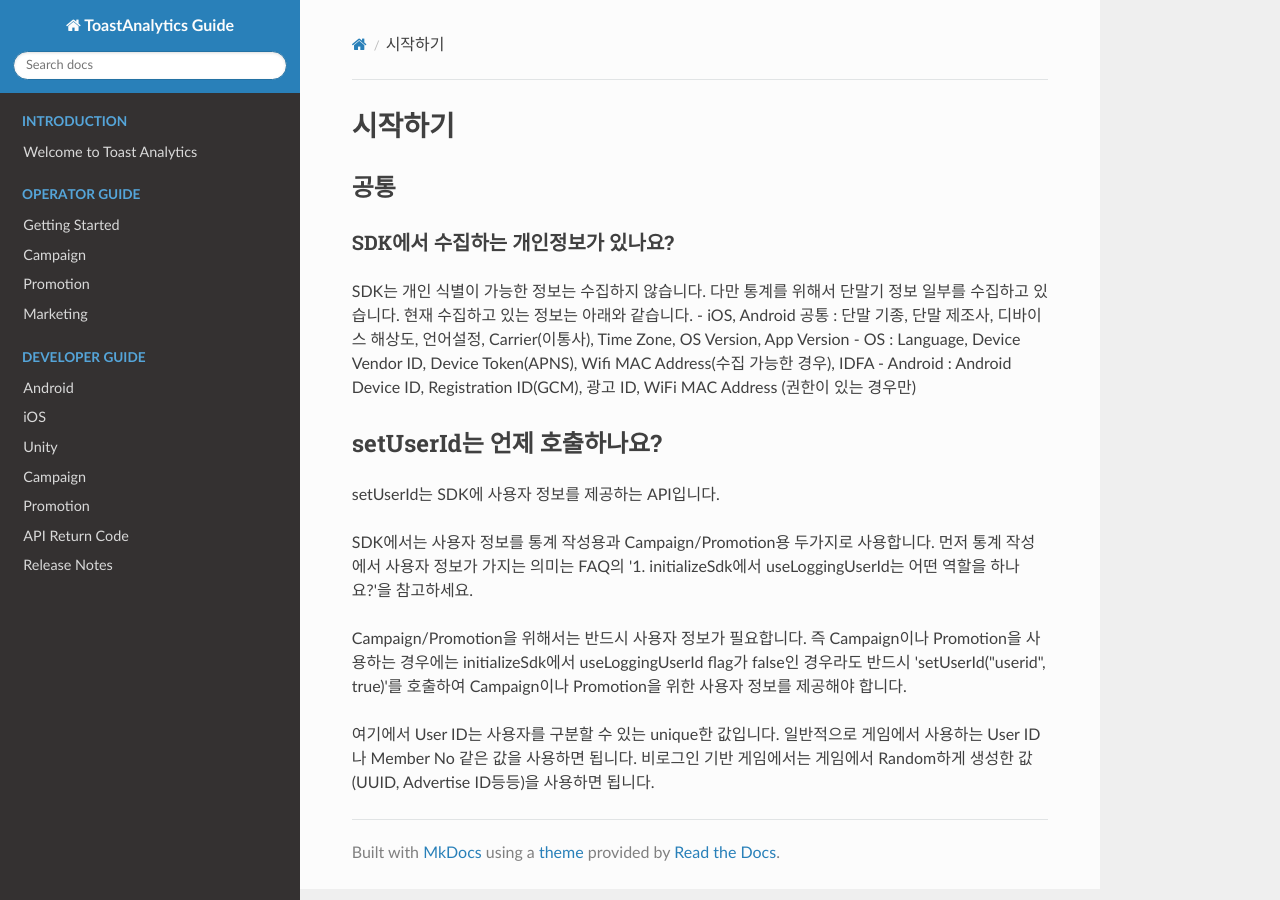
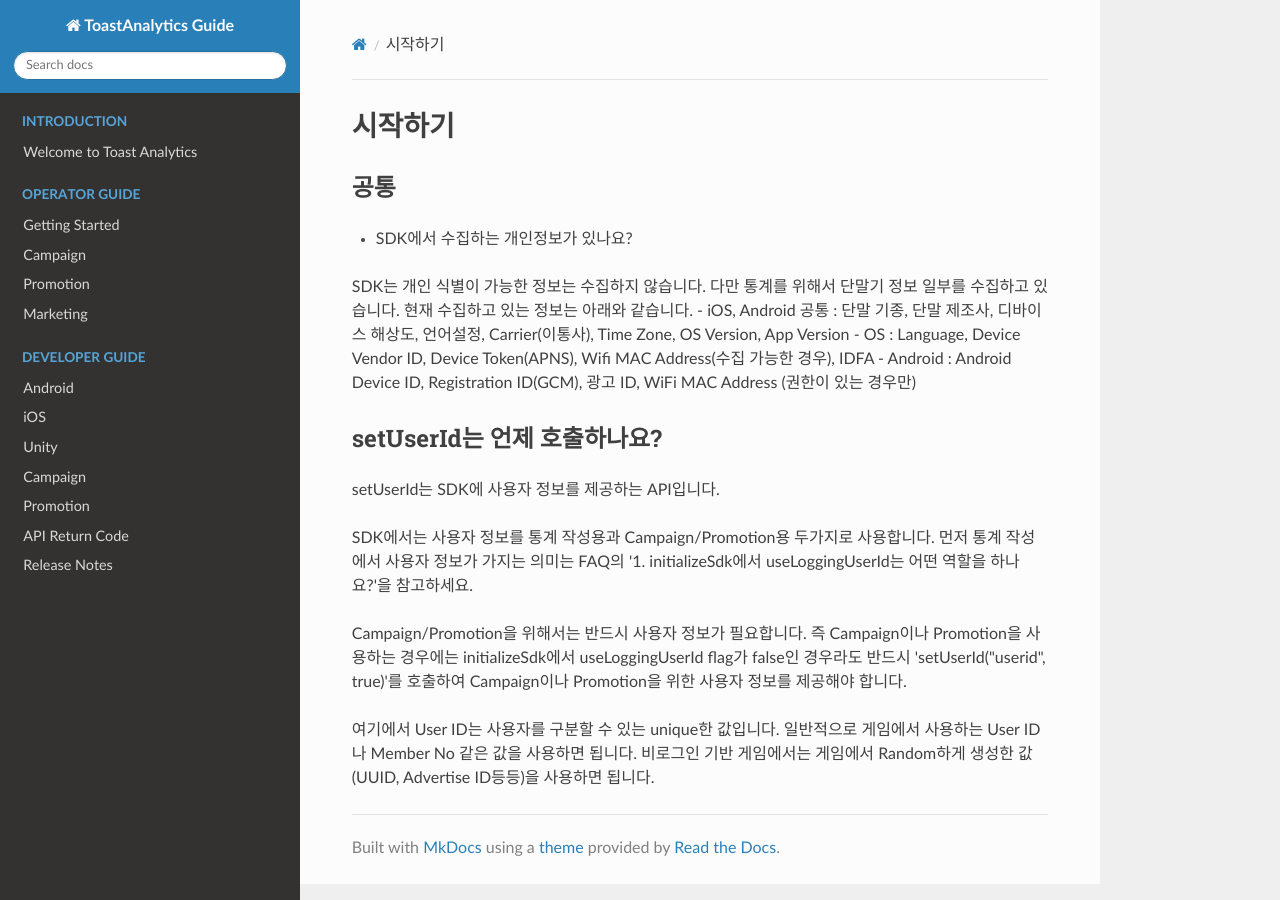
Before and after one commit to ToastAnalytics/ToastAnalytics, an MkDocs documentation site: the page built from docs/FAQ/FAQ.md, in a window 1280 px wide. Built offline with MkDocs 1.6.1, drawn with Linux system fonts in a browser that asks for light colours; nearby versions of some CDN libraries; old or Windows-style settings are respelled for this version of MkDocs.

Commit message:
Update FAQ.md

```diff
--- a/docs/FAQ/FAQ.md
+++ b/docs/FAQ/FAQ.md
@@ -3,7 +3,7 @@
 
 ## 공통
 
-### SDK에서 수집하는 개인정보가 있나요?
+* SDK에서 수집하는 개인정보가 있나요?
 
 SDK는 개인 식별이 가능한 정보는 수집하지 않습니다. 다만 통계를 위해서 단말기 정보 일부를 수집하고 있습니다. 현재 수집하고 있는 정보는 아래와 같습니다.
 - iOS, Android 공통 : 단말 기종, 단말 제조사, 디바이스 해상도, 언어설정, Carrier(이통사), Time Zone, OS Version, App Version
```
